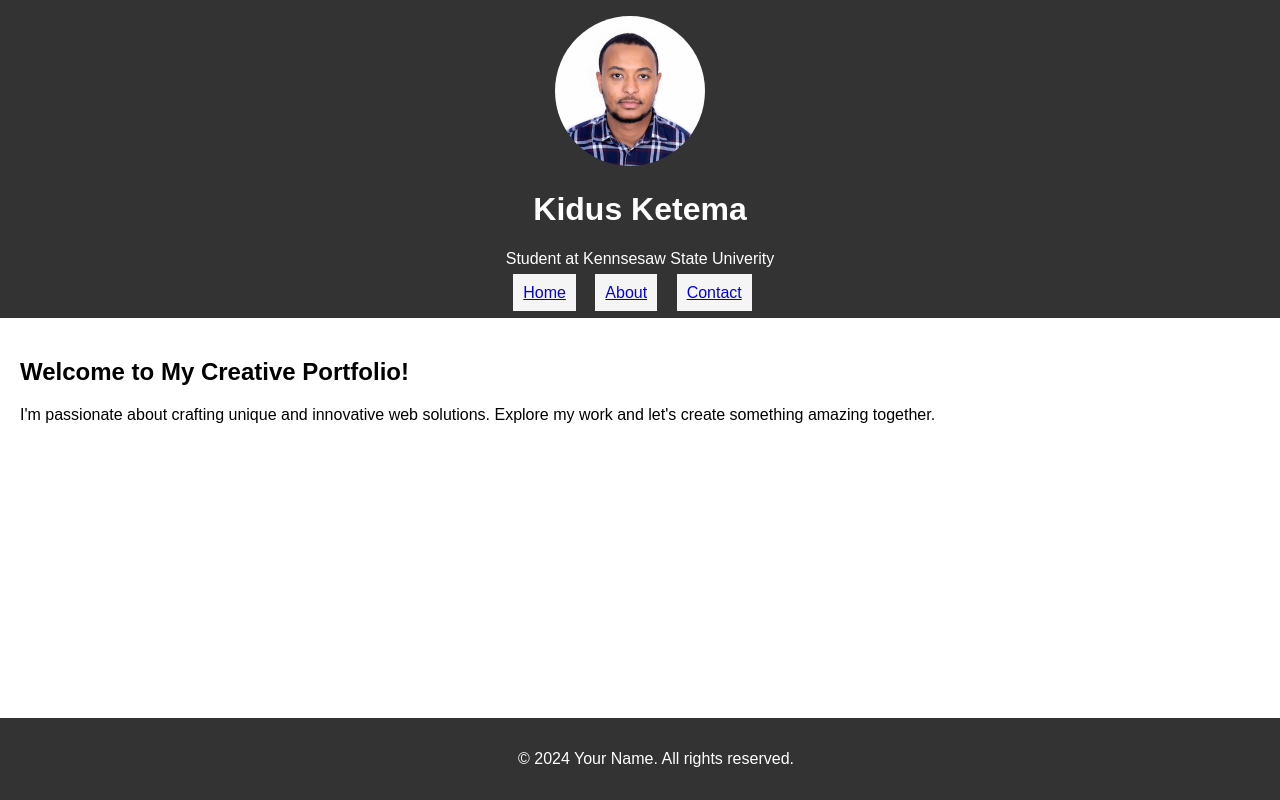
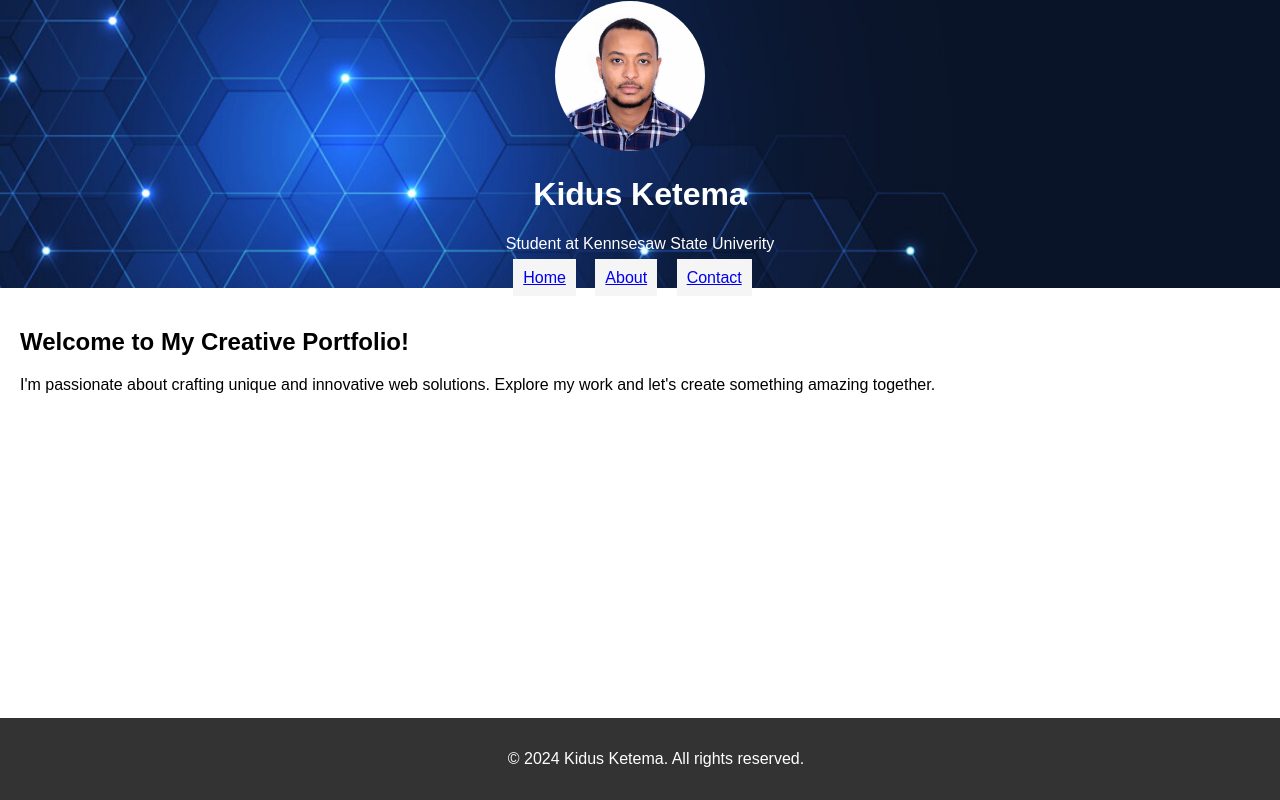
Before and after one commit to ketemakidus/Project-Milestone-1, a plain HTML site: page index.html in a window 1280 px wide. Drawn offline with Linux system fonts and the light colour scheme.

Commit message:
secound commit

```diff
--- a/index.html
+++ b/index.html
@@ -9,7 +9,7 @@
     <link rel="stylesheet" href="styles.css">
 
     <!-- Set the title of the website -->
-    <title>Your Name - Creative Portfolio</title>
+    <title>Kidus Ketema - Creative Portfolio</title>
 </head>
 <body>
     <!-- Header section containing the website title and navigation menu -->
@@ -46,7 +46,7 @@
 
     <!-- Footer section with copyright information -->
     <footer>
-        <p>&copy; 2024 Your Name. All rights reserved.</p>
+        <p>&copy; 2024 Kidus Ketema. All rights reserved.</p>
     </footer>
 
     <!-- Include external JavaScript file -->
--- a/styles.css
+++ b/styles.css
@@ -7,9 +7,11 @@ body {
 
 /* Header styling */
 header {
-    background-color: #333;
+    background-image: url('./360_F_276080724_hltnCyDjcqAyRtLzDYo3T2jXbBtCD7fl.jpg');
+    background-size: cover;
+    background-position: center;
     color: #fff;
-    padding: 1rem;
+    padding: 1px;
     text-align: center;
 }
 
```
Also changed, not shown: 360_F_276080724_hltnCyDjcqAyRtLzDYo3T2jXbBtCD7fl.jpg (added).
